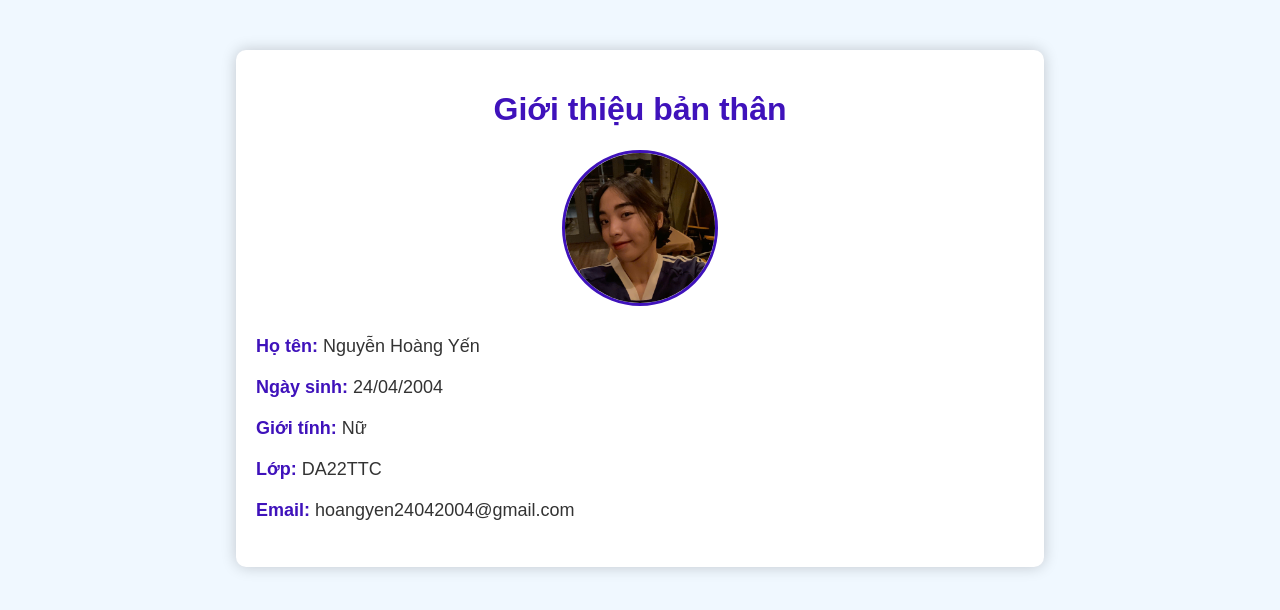
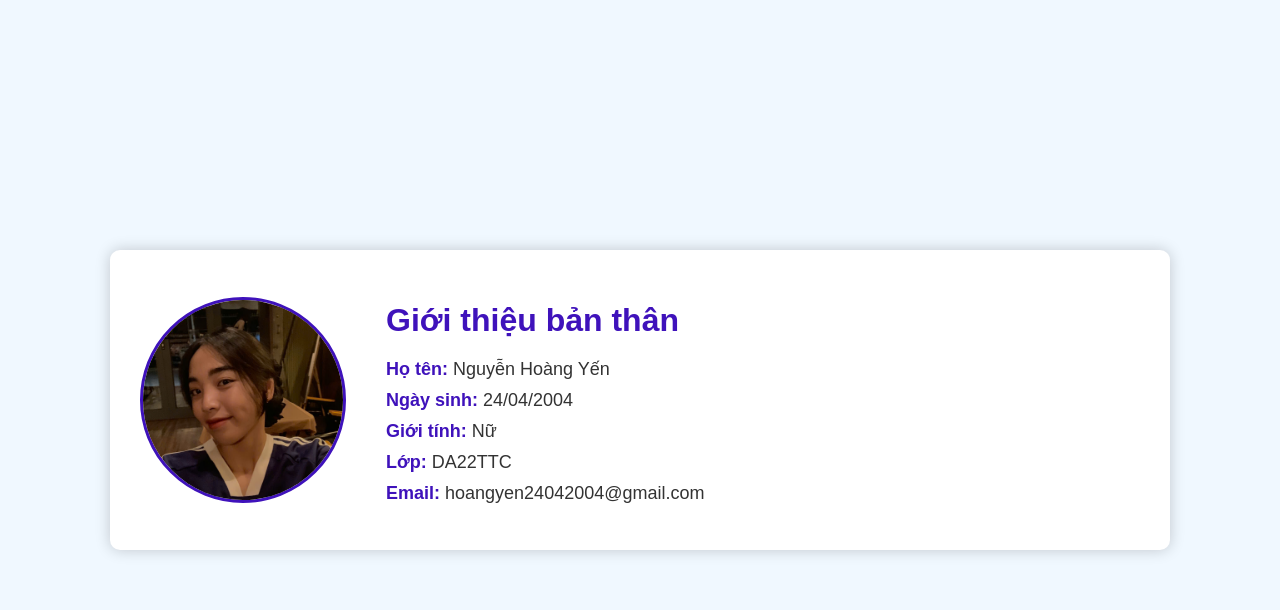
Before and after one commit to yennguh/PTUDMNM_NHY, a plain HTML site: page index.html in a window 1280 px wide. Drawn offline with Linux system fonts and the light colour scheme.

Commit message:
Update index.html

```diff
--- a/index.html
+++ b/index.html
@@ -2,7 +2,7 @@
 <html lang="vi">
 <head>
     <meta charset="UTF-8">
-    <title> GIỚI THIỆU BẢN THÂN </title>
+    <title>GIỚI THIỆU BẢN THÂN</title>
     <style>
         body {
             font-family: Arial, sans-serif;
@@ -10,40 +10,51 @@
             color: #333;
             margin: 0;
             padding: 0;
+            display: flex;
+            justify-content: center;
+            align-items: center;
+            height: 100vh;
         }
 
         .container {
-            width: 60%;
-            margin: 50px auto;
+            display: flex;
+            flex-direction: row; /* bố cục nằm ngang */
+            align-items: center;
+            justify-content: space-around;
+            width: 90%;
+            max-width: 1000px;
             background-color: #ffffff;
-            padding: 20px;
+            padding: 30px;
             box-shadow: 0 0 15px rgba(0,0,0,0.2);
             border-radius: 10px;
         }
 
-        h1 {
-            text-align: center;
-            color: #3f12bb;
-        }
-
         img {
-            display: block;
-            margin: 0 auto 20px;
-            width: 150px;
-            height: 150px;
+            width: 200px;
+            height: 200px;
             border-radius: 50%;
             object-fit: cover;
             border: 3px solid #3f12bb;
+            margin-right: 40px;
+        }
+
+        .info {
+            flex: 1;
+        }
+
+        h1 {
+            color: #3f12bb;
+            margin-bottom: 20px;
         }
 
         ul {
-            list-style-type: none;
+            list-style: none;
             padding: 0;
         }
 
         li {
-            padding: 10px 0;
             font-size: 18px;
+            margin-bottom: 10px;
         }
 
         .label {
@@ -55,9 +66,9 @@
 <body>
 
     <div class="container">
+        <img src="anhy.jpg" alt="Ảnh đại diện của tôi">
+        <div class="info">
             <h1>Giới thiệu bản thân</h1>
-        <img src="anhy.jpg" alt="Ảnh đại diện của tôi">
-
             <ul>
                 <li><span class="label">Họ tên:</span> Nguyễn Hoàng Yến</li>
                 <li><span class="label">Ngày sinh:</span> 24/04/2004</li>
@@ -66,6 +77,7 @@
                 <li><span class="label">Email:</span> hoangyen24042004@gmail.com</li>
             </ul>
         </div>
+    </div>
 
 </body>
 </html>
```
Lines whose indentation alone changed are shown as unchanged.
